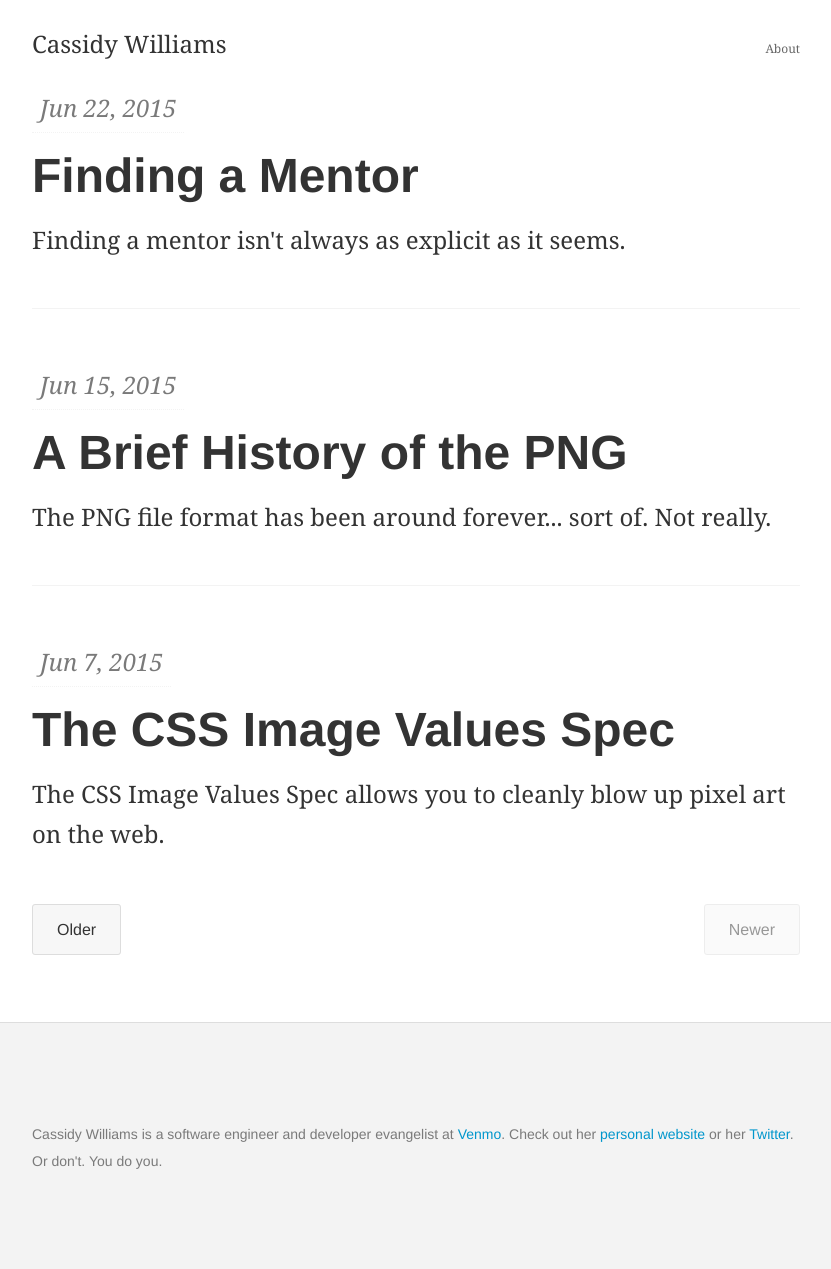
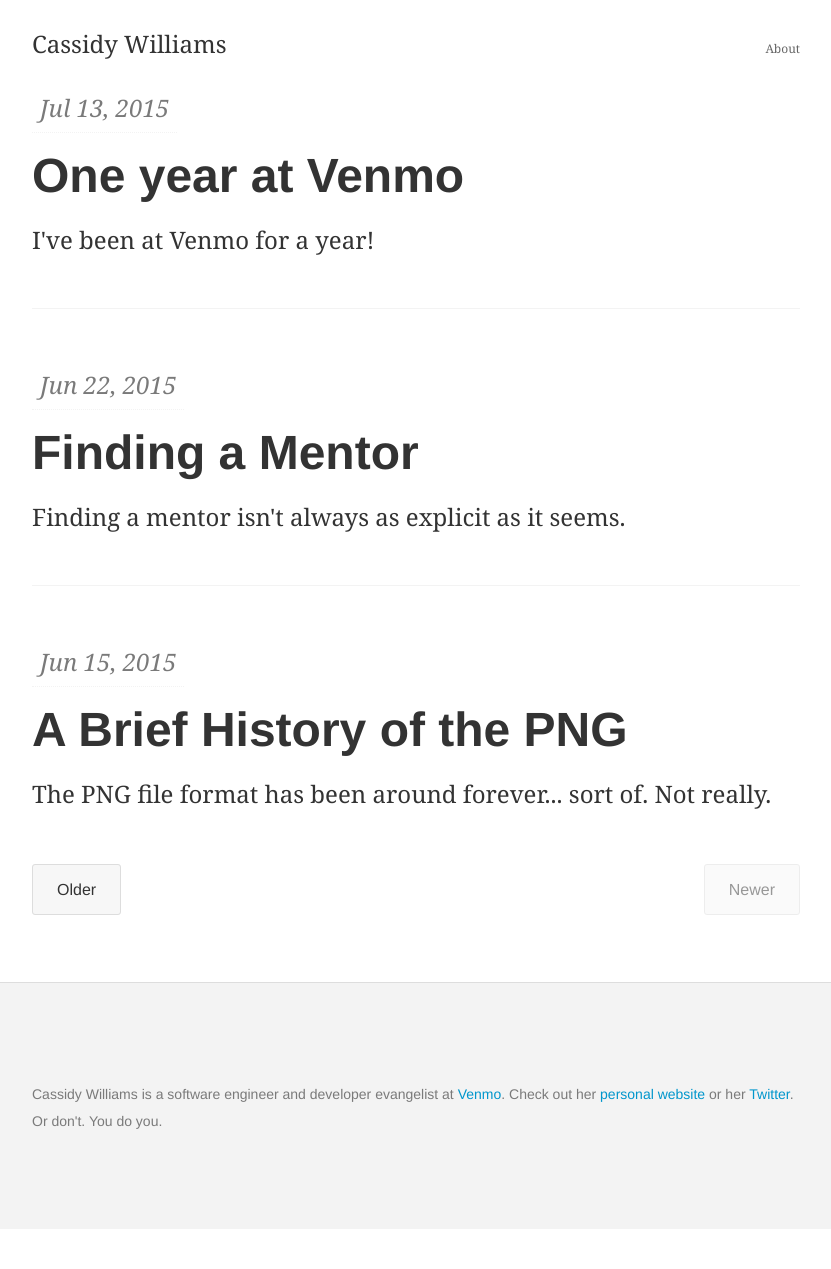
Before and after one commit to cassidoo/cassidoo.github.io, a Jekyll site: the page built from index.html, in a window 1280 px wide. Shown: the whole page, without its empty margins (224-1055 px from the left). Built offline with Jekyll 4.4.1, drawn with Linux system fonts in a browser that asks for light colours; the list of posts is cut into pages by our own code; after the commit the page ends 1229 px from its top, so only the background shows below that; some of the changed lines change nothing that is shown.

Commit message:
One year at Venmo

```diff
--- a/_config.yml
+++ b/_config.yml
@@ -2,7 +2,7 @@
 title: Cassidy Williams
 email: cassidoo@gmail.com
 author: Cassidy Williams
-description: "A place for Cassidy to write stuff"
+description: "Cassidy's attempts at writing things."
 baseurl: ""
 url: "http://cassidoo.github.io"
 
--- /dev/null
+++ b/_posts/2015-07-13-one-year-at-venmo.md
@@ -0,0 +1,25 @@
+---
+layout: post
+title: "One year at Venmo"
+date: 2015-07-13 10:30:00
+summary: I've been at Venmo for a year!
+categories: venmo
+---
+
+My goodness, I've been at Venmo for a year now.  It's a little mind-blowing!  I still feel like I just got here, and at the same time, I feel like I've been here forever.
+
+I keep this private journal (check out [Dabble.me](http://dabble.me/), it's awesome), and it's so funny reading my posts from a year ago.
+
+> Today was my first full day of work!  I admit I'm pretty intimidated by what lies ahead.  I'll be working with languages I don't really know, and I'm using technologies I'm not familiar with.  I hope I can learn quickly and show them what I can do!
+
+As I read through some of them, during my first few months I was just so worried about my performance.  I was convinced that I wasn't going anything right.
+
+And then, in November, something just clicked.  I worked at a hackathon and had a really productive week, and one of my entries simply reads:
+
+> I have a sudden motivation to really stand out and be a leader at Venmo.
+
+Almost all of my posts after this one about work are so positive!  I didn't realize there was a shift then, but now I can see it over time.  Ever since this post, I've been loving my work more and more.  I'm getting to work on some cool projects, some truly wonderful people, and I feel like the company is doing really well.
+
+I love working at Venmo.  I'm looking forward to helping the team grow and thrive, and I can't wait until the day Venmo can be used for any payment in the world.
+
+And who knows?  Maybe, someday, I will get to lead something big at Venmo.  Only time will tell. :)
```
